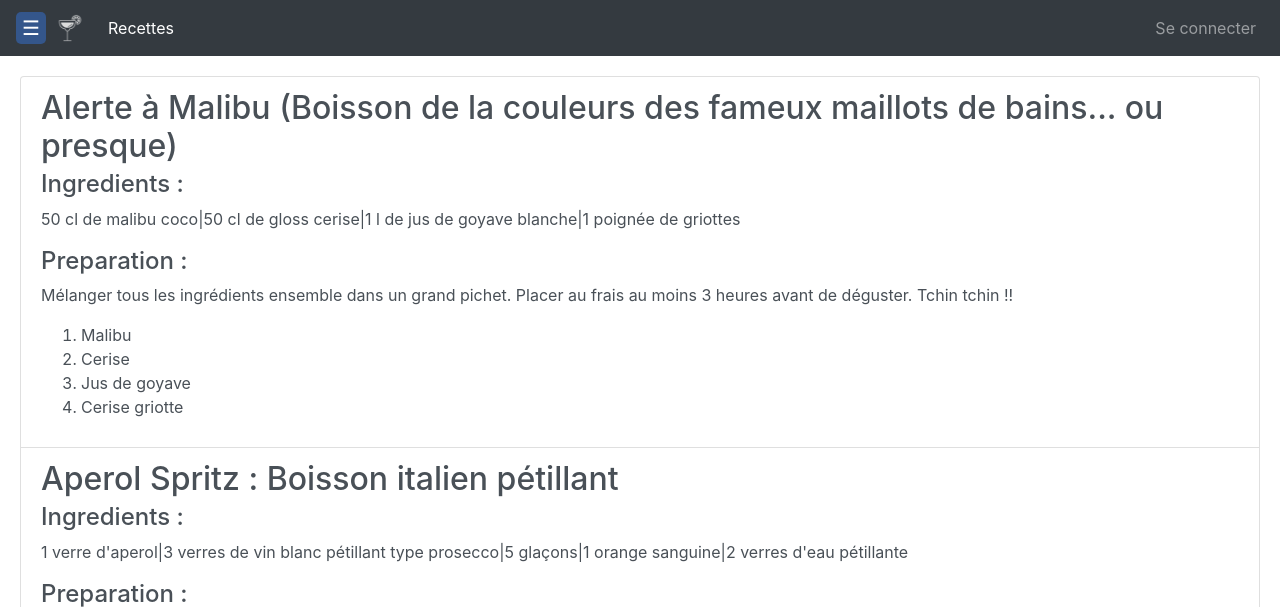
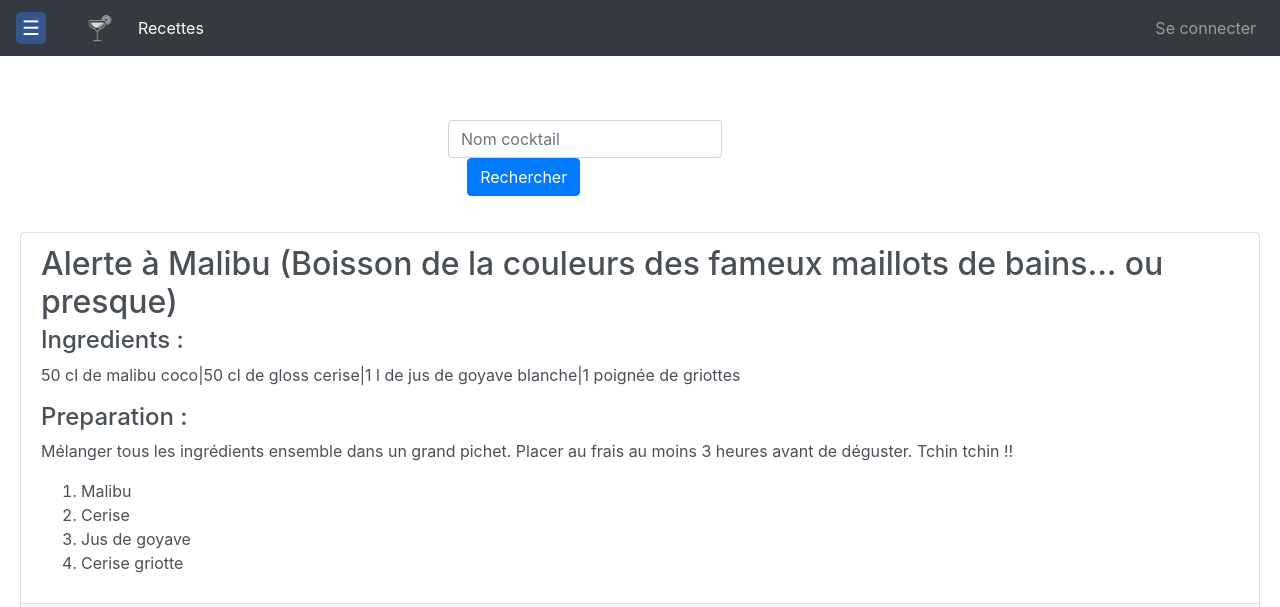
Before and after one commit to DenisDao57/webL3, a PHP site: page /Accueil.php in a window 1280 px wide. Shown: the top 607 px of the page. Run offline with PHP 8.4, Linux system fonts and the light colour scheme.

Commit message:
recherche & fix

```diff
--- a/Accueil.php
+++ b/Accueil.php
@@ -14,6 +14,7 @@
 } else include 'navbar/Header_nolog.php';
 
 include "donnees/Donnees.inc.php";
+include "util_bdd.php";
 
 
 ?>
@@ -21,6 +22,13 @@
 <script type="text/javascript" src="js/sidebar.js"></script>
 
 <body>
+
+    <div style="color:white">
+        <form action="Accueil.php" method="post" class="form-inline">
+            <input name="filtrage_nom" class="form-control" placeholder="Nom cocktail">
+            <button id="btn_filtre" type="submit" class="btn btn-primary">Rechercher</button>
+        </form>
+    </div>
 
     <div id="Sidebar" class="sidebar">
         <a href="javascript:void(0)" class="closebtn" onclick="closeNav()">&times;</a>
@@ -35,37 +43,9 @@
 
             <?php
 
-            for ($i = 0; $i < sizeof($Recettes); $i++) { // Pour chaque recette
-                echo '<a href="#" class="list-group-item list-group-item-action flex-column align-items-start ">';
-                for ($a = 0; $a < sizeof(array_keys($Recettes[$i])); $a++) { // Pour une recette en particulier (pour chaque clé de l'array d'une recette)
-                    $recette_key = array_keys($Recettes[$i])[$a];
-                    if ($recette_key != "index") {
-                        if ($recette_key == "titre") { // Traitement du titre
-
-                            echo '<div class="d-flex w-100 justify-content-between">';
-                            echo '<h2 class="mb-1">' . $Recettes[$i][$recette_key] . '</h2>'; // Affichage du titre
-
-                            if (isset($_SESSION["login"])) {
-                                if ($_SESSION["login"]) {
-                                    echo '<button type="button" class="btn btn-danger">Favoris</button>';
-                                }
-                            };
-                            echo "</div>";
-                        } else { // Traitement des autres champs (texte)
-                            echo "<h4>" . ucfirst($recette_key) . " : </h4>"; // Affichage sous titre
-                            echo "<p>".$Recettes[$i][$recette_key]."</p>"; // Affichage texte
-                        }
-                    } else { // Traitement de INDEX (ingrédients)
-                        $index = $Recettes[$i][$recette_key];
-                        echo "<ol>";
-                        for ($s = 0; $s < sizeof($index); $s++) { // Pour chaque item de l'array index
-                            echo "<li>" . $index[$s] . "</li>"; // Affichage ingrédients
-                        }
-                        echo "</ol>";
-                    }
-                }
-                echo "</a>";
-            }
+            if (isset($_POST["filtrage_nom"])) {
+                affichage_liste_filtre($_POST["filtrage_nom"]);
+            } else affichage_liste_filtre("");
 
             ?>
 
--- a/Arbre.php
+++ b/Arbre.php
@@ -81,6 +81,7 @@
 $sous_categorie_aliment=sousCategorie("Aliment");
 // Aliment est print en dur car c'est le plus haut de la hierarchie complète
 for ($i=0;$i<sizeof($sous_categorie_aliment)-1;$i++){ // Pour chaque sous catégorie de aliment
+
     echo"<li> <span class ='caret'> </span>".$sous_categorie_aliment[$i];
     $subcategorie1=sousCategorie((String) $sous_categorie_aliment[$i]);
     echo "<ul class='nested'>";
--- a/css/style.css
+++ b/css/style.css
@@ -44,8 +44,6 @@
     background-color: #34568B;
     color: white;
     border: none;
-    position: fixed;
-
     border-radius:5px 5px;
   }
 
@@ -68,3 +66,7 @@
     margin-left:35%;
     margin-right:35%;
   }
+
+  #btn_filtre{
+    margin-left:5%;
+  }
--- a/js/sidebar.js
+++ b/js/sidebar.js
@@ -1,7 +1,12 @@
 
 function openNav() {
-    document.getElementById("Sidebar").style.width = "25%";
-    document.getElementById("main").style.marginLeft = "25%";
+    if (document.getElementById("Sidebar").offsetWidth==null || document.getElementById("Sidebar").offsetWidth==0){ // Si le sidebar est fermé
+      document.getElementById("Sidebar").style.width = "25%";
+      document.getElementById("main").style.marginLeft = "25%";
+    }else{
+      document.getElementById("Sidebar").style.width = "0";
+      document.getElementById("main").style.marginLeft = "0";
+    }
   }
 
   function closeNav() {
--- /dev/null
+++ b/util_bdd.php
@@ -0,0 +1,76 @@
+<?php
+
+function affichage_liste_filtre($nom){
+include "donnees/Donnees.inc.php";
+if (str_replace(' ','',$nom) != ""){
+
+            for ($i = 0; $i < sizeof($Recettes); $i++) { // Pour chaque recette
+                if (stripos($Recettes[$i]["titre"], $nom) !== false) { /// Si on trouve
+                echo '<a href="#" class="list-group-item list-group-item-action flex-column align-items-start ">';
+                for ($a = 0; $a < sizeof(array_keys($Recettes[$i])); $a++) { // Pour une recette en particulier (pour chaque clé de l'array d'une recette)
+                    $recette_key = array_keys($Recettes[$i])[$a];
+
+                    if ($recette_key != "index") {
+                        if ($recette_key == "titre") { // Traitement du titre
+
+                            echo '<div class="d-flex w-100 justify-content-between">';
+                            echo '<h2 class="mb-1">' . $Recettes[$i][$recette_key] . '</h2>'; // Affichage du titre
+
+                            if (isset($_SESSION["login"])) {
+                                if ($_SESSION["login"]) {
+                                    echo '<button type="button" class="btn btn-danger">Favoris</button>';
+                                }
+                            };
+                            echo "</div>";
+                        } else { // Traitement des autres champs (texte)
+                            echo "<h4>" . ucfirst($recette_key) . " : </h4>"; // Affichage sous titre
+                            echo "<p>".$Recettes[$i][$recette_key]."</p>"; // Affichage texte
+                        }
+                    } else { // Traitement de INDEX (ingrédients)
+                        $index = $Recettes[$i][$recette_key];
+                        echo "<ol>";
+                        for ($s = 0; $s < sizeof($index); $s++) { // Pour chaque item de l'array index
+                            echo "<li>" . $index[$s] . "</li>"; // Affichage ingrédients
+                        }
+                        echo "</ol>";
+                    }
+                }
+                echo "</a>";
+            }
+        }
+     }else{ // Si le string est vide, on met tout
+        for ($i = 0; $i < sizeof($Recettes); $i++) { // Pour chaque recette
+            echo '<a href="#" class="list-group-item list-group-item-action flex-column align-items-start ">';
+            for ($a = 0; $a < sizeof(array_keys($Recettes[$i])); $a++) { // Pour une recette en particulier (pour chaque clé de l'array d'une recette)
+                $recette_key = array_keys($Recettes[$i])[$a];
+
+                if ($recette_key != "index") {
+                    if ($recette_key == "titre") { // Traitement du titre
+
+                        echo '<div class="d-flex w-100 justify-content-between">';
+                        echo '<h2 class="mb-1">' . $Recettes[$i][$recette_key] . '</h2>'; // Affichage du titre
+
+                        if (isset($_SESSION["login"])) {
+                            if ($_SESSION["login"]) {
+                                echo '<button type="button" class="btn btn-danger">Favoris</button>';
+                            }
+                        };
+                        echo "</div>";
+                    } else { // Traitement des autres champs (texte)
+                        echo "<h4>" . ucfirst($recette_key) . " : </h4>"; // Affichage sous titre
+                        echo "<p>".$Recettes[$i][$recette_key]."</p>"; // Affichage texte
+                    }
+                } else { // Traitement de INDEX (ingrédients)
+                    $index = $Recettes[$i][$recette_key];
+                    echo "<ol>";
+                    for ($s = 0; $s < sizeof($index); $s++) { // Pour chaque item de l'array index
+                        echo "<li>" . $index[$s] . "</li>"; // Affichage ingrédients
+                    }
+                    echo "</ol>";
+                }
+            }
+            echo "</a>";
+        }
+     }
+    }
+?>
```
